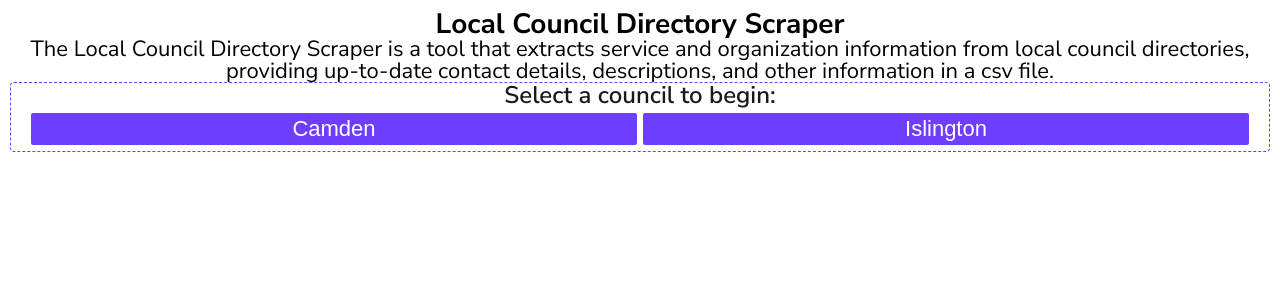
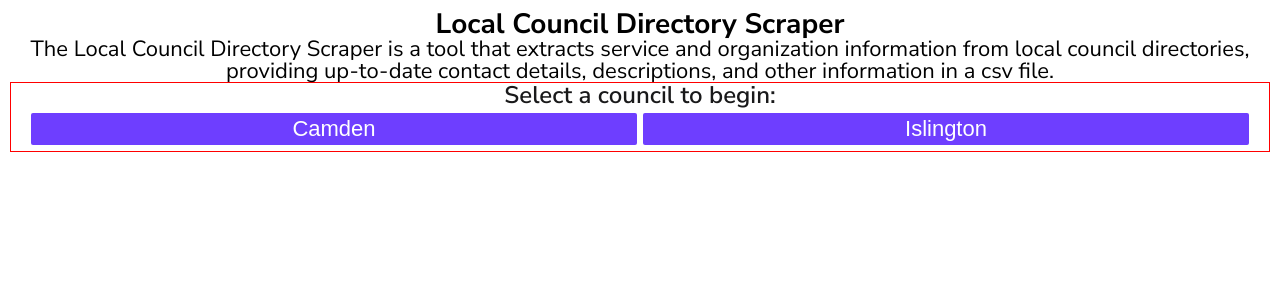
Before and after one commit to daria425/local-directory-scraper, a React (Vite) app in the folder client/: page / in a window 1280 px wide. Shown: the top 300 px of the page. Built offline with nearby package versions, Linux system fonts and the light colour scheme; no server answers.

Commit message:
fix order in which loader is displayed in the components

```diff
--- a/client/src/MainComponents.jsx
+++ b/client/src/MainComponents.jsx
@@ -1,6 +1,7 @@
 import { useState } from "react";
 import { api_base } from "./api/api_base";
 import { testCSVData } from "../testData"; //eslint-disable-line
+import Loader from "./hooks/Loader";
 import Papa from "papaparse";
 import SearchComponent from "./SearchComponent";
 import SearchResult from "./SearchResult";
@@ -74,6 +75,7 @@
 
   async function getCSV(region, url, subCategory) {
     setDataLoading(true);
+    setSelectionStep(0);
     setUserSelection({ ...userSelection, subCategory: subCategory });
     console.log(url);
     try {
@@ -121,8 +123,10 @@
     }
   }
   return (
-    <>
-      {csvData ? (
+    <section className="container">
+      {dataLoading && <Loader />}
+      {fetchError && <div className="error">{fetchError}</div>}
+      {!dataLoading && !fetchError && csvData ? (
         <section className="result">
           <SearchResult csvData={csvData} userSelection={userSelection} />
         </section>
@@ -134,12 +138,10 @@
           getSubcategories={getSubcategories}
           getCSV={getCSV}
           subCategories={categories.subCategories}
-          fetchError={fetchError}
-          dataLoading={dataLoading}
           getMainCategories={getMainCategories}
           handleChangeStep={handleChangeStep}
         />
       )}
-    </>
+    </section>
   );
 }
--- a/client/src/SearchComponent.jsx
+++ b/client/src/SearchComponent.jsx
@@ -1,20 +1,22 @@
 import PropTypes from "prop-types";
 import SelectRegion from "./SelectRegion";
 import SelectSubcategories from "./SelectSubcategories";
+
 export default function SearchComponent({
   subCategories,
   selectionStep,
   getSubcategories,
   mainCategories,
-  fetchError,
+
   region,
-  dataLoading,
+
   getCSV,
   handleChangeStep,
   getMainCategories,
 }) {
   return (
-    <section className="search">
+    <div className="search">
+      <>
         {selectionStep === 1 && (
           <SelectRegion getMainCategories={getMainCategories} />
         )}
@@ -25,10 +27,8 @@
               mainCategories={mainCategories}
               region={region}
               getSubcategories={getSubcategories}
-            getCSV={getCSV}
+              getCSV={getCSV} // Use the local handler
               subCategories={subCategories}
-            fetchError={fetchError}
-            dataLoading={dataLoading}
             />
             <div className="search__footer">
               <button
@@ -40,7 +40,8 @@
             </div>
           </>
         )}
-    </section>
+      </>
+    </div>
   );
 }
 
--- a/client/src/SearchResult.jsx
+++ b/client/src/SearchResult.jsx
@@ -5,7 +5,7 @@
   const { subCategory, region } = userSelection;
   const { downloadInfo, jsonData } = csvData;
   return (
-    <section className="result__container">
+    <div className="result__container">
       <p className="result__heading">
         Services and organizations for {subCategory} in {capitalize(region)}
       </p>
@@ -17,7 +17,7 @@
       >
         Download CSV
       </a>
-    </section>
+    </div>
   );
 }
 
--- a/client/src/SelectSubcategories.jsx
+++ b/client/src/SelectSubcategories.jsx
@@ -1,13 +1,10 @@
 import PropTypes from "prop-types";
-import Loader from "./hooks/Loader";
 export default function SelectSubcategories({
   subCategories,
   selectionStep,
   getSubcategories,
   mainCategories,
-  fetchError,
   region,
-  dataLoading,
   getCSV,
 }) {
   const selectionSteps = {
@@ -30,21 +27,12 @@
 
   const currentStep = selectionSteps[selectionStep];
 
-  if (fetchError) {
-    return <div className="error">{fetchError}</div>;
-  }
-
-  if (dataLoading) {
-    return <Loader />;
-  }
-
+  if (currentStep.categories && currentStep.categories.length > 0) {
     return (
       <>
         <p className="search__heading">{currentStep.heading_label}</p>
         <div className="search__btn-container">
-        {currentStep.categories &&
-          currentStep.categories.length > 0 &&
-          currentStep.categories.map((category) => (
+          {currentStep.categories.map((category) => (
             <button
               className="search__btn"
               key={category[currentStep.urlLabel]}
@@ -63,6 +51,7 @@
       </>
     );
   }
+}
 SelectSubcategories.propTypes = {
   mainCategories: PropTypes.array,
   subCategories: PropTypes.array,
--- a/client/src/stylesheets/index.css
+++ b/client/src/stylesheets/index.css
@@ -12,6 +12,9 @@
 .app {
   padding: 10px 10px;
 }
+.container {
+  border: 1px solid red;
+}
 .description {
   text-align: center;
 }
@@ -19,10 +22,7 @@
 .description__text {
   font-size: var(--font-size-sm);
 }
-.search {
-  border: 1px dashed var(--primary-500);
-  border-radius: 4px;
-}
+
 .search__heading {
   font-weight: 600;
   text-align: center;
```
Lines whose indentation alone changed are shown as unchanged.
